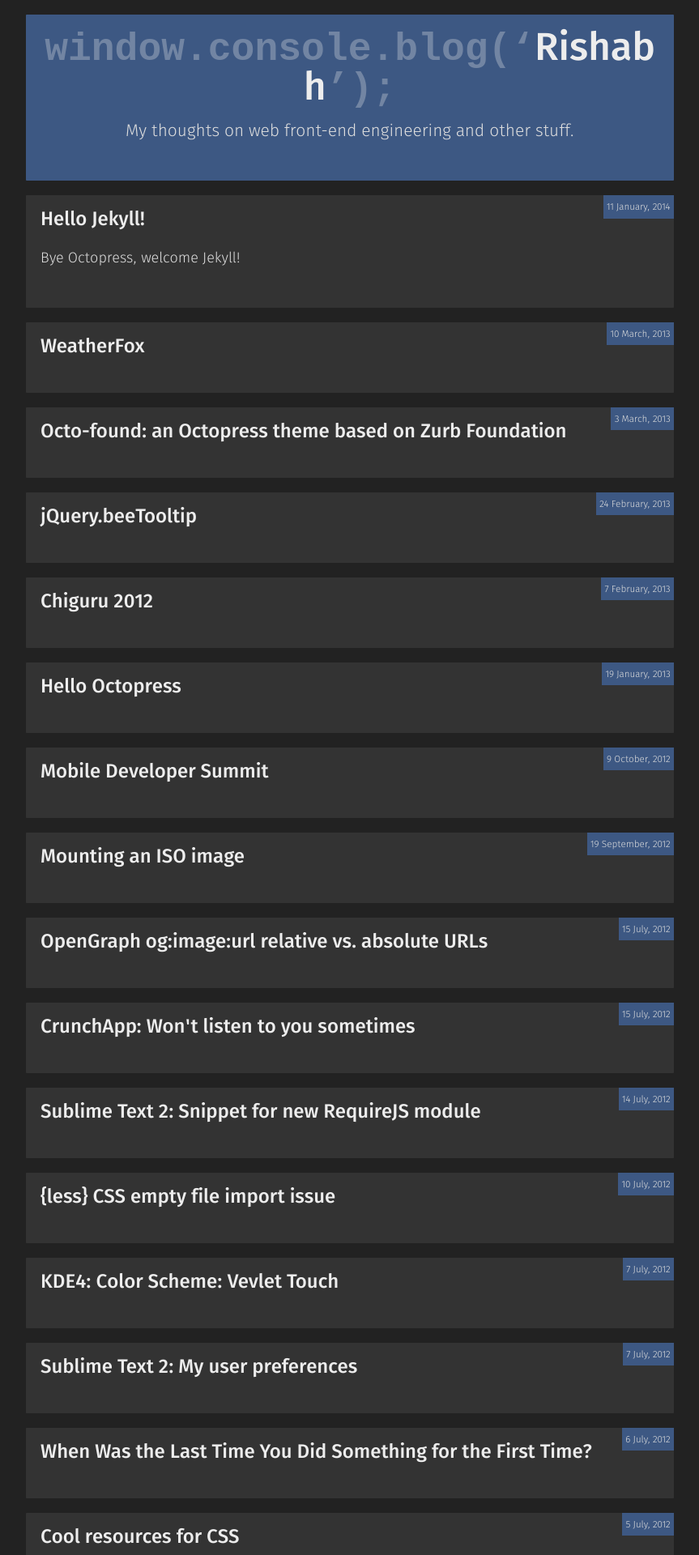
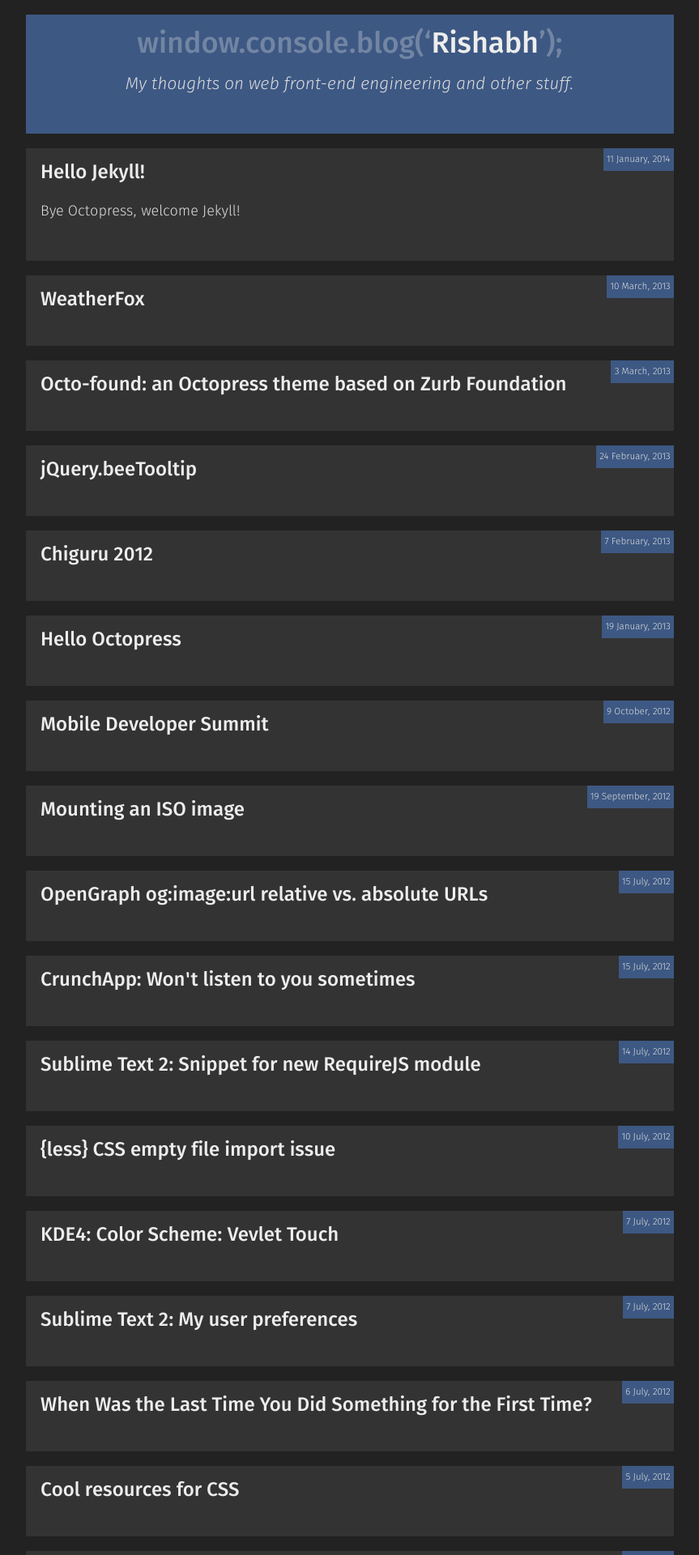
Before and after one commit to rishabh-ink/rishabhsrao.github.io, a Jekyll site: the page built from index.html, in a window 1280 px wide. Shown: the top 1920 px of the page at 81% size, without its empty margins (208-1071 px from the left). Built offline with Jekyll 4.4.1, drawn with Linux system fonts in a browser that asks for light colours; Markdown is read by kramdown in place of the engine named in the settings.

Commit message:
Reduced header size.

```diff
--- a/_includes/header.html
+++ b/_includes/header.html
@@ -1,7 +1,7 @@
 <header class="banner">
   <div class="banner__title">
     <h1 class="title__heading">
-      <a class="title__link" href="/"><code class="title__object  title__object__window">window</code><code class="title__code  title__object  title__object__console">console</code><code class="title__function  title__function__blog">blog(&lsquo;</code>{{ site.title }}<code>&rsquo;);</code></a>
+      <a class="title__link" href="/"><span class="title__code  title--object  title--object--window">window</span><span class="title__code  title--object  title--object--console">console</span><span class="title__code  title--function  title--function--blog">blog(&lsquo;</span>{{ site.title }}<span class="title__code">&rsquo;);</span></a>
     </h1>
   </div> <!-- /.banner__title -->
   <p class="banner__sub_title">{{ site.sub_title }}</p>
--- a/css/main.css
+++ b/css/main.css
@@ -542,14 +542,14 @@
 }
 
 /* line 578, ../lib/typeplate/scss/_typeplate.scss */
-.beta, h2, .title__heading {
+.beta, h2 {
   font-size: 48px;
   font-size: 2.66667rem;
   margin-bottom: 0.61875rem;
 }
 
 /* line 578, ../lib/typeplate/scss/_typeplate.scss */
-.gamma, h3 {
+.gamma, h3, .title__heading {
   font-size: 36px;
   font-size: 2rem;
   margin-bottom: 0.825rem;
@@ -876,12 +876,12 @@
 
 /* line 1, ui/_link.scss */
 a {
-  color: #3498db;
+  color: #8bc4ea;
   text-decoration: none;
 }
 /* line 5, ui/_link.scss */
 a:visited {
-  color: #3498db;
+  color: #8bc4ea;
 }
 /* line 10, ui/_link.scss */
 a:hover, a:focus {
@@ -889,7 +889,7 @@
 }
 /* line 14, ui/_link.scss */
 a:active {
-  color: #8bc4ea;
+  color: #b6daf2;
 }
 
 /* line 1, ui/_container.scss */
@@ -922,29 +922,29 @@
   color: inherit;
 }
 
-/* line 24, ui/_banner.scss */
-.title__heading code {
+/* line 25, ui/_banner.scss */
+.title__code {
   opacity: .3;
 }
 
 /* line 29, ui/_banner.scss */
-.title__object {
+.title--object {
   display: none;
 }
 /* line 32, ui/_banner.scss */
-.title__object::after {
+.title--object::after {
   content: ".";
 }
 
 @media (min-width: 48rem) {
   /* line 38, ui/_banner.scss */
-  .title__object__window {
+  .title--object--window {
     display: initial;
   }
 }
 @media (min-width: 30rem) {
   /* line 44, ui/_banner.scss */
-  .title__object__console {
+  .title--object--console {
     display: initial;
   }
 }
@@ -956,14 +956,19 @@
   text-align: center;
 }
 
-/* line 60, ui/_banner.scss */
+/* line 56, ui/_banner.scss */
+.banner__sub_title {
+  font-style: italic;
+}
+
+/* line 61, ui/_banner.scss */
 .menu__item {
   display: inline;
   margin-left: 1rem;
   margin-right: 1rem;
 }
 
-/* line 66, ui/_banner.scss */
+/* line 67, ui/_banner.scss */
 .profile__picture {
   background-image: url("../apple-touch-icon-precomposed.png");
   background-repeat: no-repeat;
@@ -977,13 +982,13 @@
   border-radius: 76px;
 }
 
-/* line 75, ui/_banner.scss */
+/* line 76, ui/_banner.scss */
 .profile__description {
   font-style: italic;
 }
 
 /*ul*/
-/* line 83, ui/_banner.scss */
+/* line 84, ui/_banner.scss */
 .social__menu__item a {
   width: 2rem;
   height: 2rem;
@@ -995,22 +1000,22 @@
   text-align: left;
 }
 
-/* line 92, ui/_banner.scss */
+/* line 93, ui/_banner.scss */
 .social__menu__item--twitter a {
   background-image: url(../img/social-media/twitter.svg);
 }
 
-/* line 96, ui/_banner.scss */
+/* line 97, ui/_banner.scss */
 .social__menu__item--github a {
   background-image: url(../img/social-media/github.svg);
 }
 
-/* line 100, ui/_banner.scss */
+/* line 101, ui/_banner.scss */
 .social__menu__item--facebook a {
   background-image: url(../img/social-media/facebook.svg);
 }
 
-/* line 104, ui/_banner.scss */
+/* line 105, ui/_banner.scss */
 .banner__fine-print {
   margin-bottom: 0;
 }
```
Also changed, not shown: css/ui/_banner.scss (+9 -8 lines).
